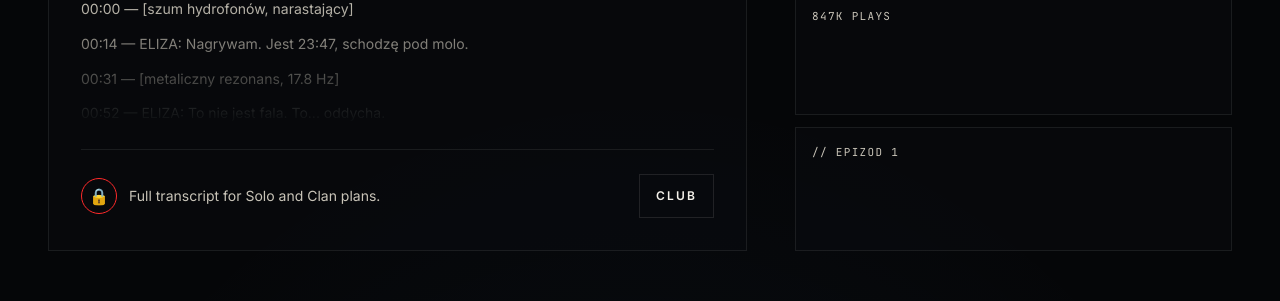
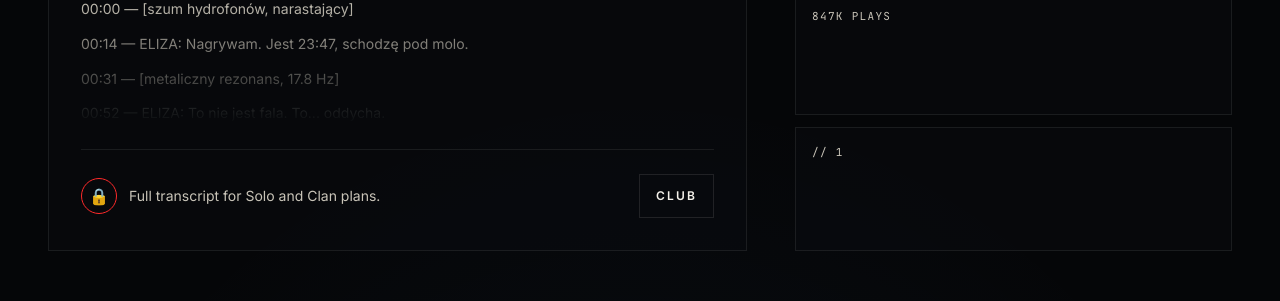
Before and after one commit to Krystiantechni/Obskura, a React (Vite) app: page /episode/1 in a window 1280 px wide. Shown: the part 1160-1461 px from the top of the page. Built offline with nearby package versions, Linux system fonts and the light colour scheme; no server answers.

Commit message:
feat(catalog): slug routes, Player title from current track (B8b-2)

```diff
--- a/src/Router.jsx
+++ b/src/Router.jsx
@@ -1,6 +1,6 @@
 /* eslint-disable react-refresh/only-export-components -- plik konfiguracji routera, nie granica fast-refresh */
 import { lazy } from "react";
-import { createBrowserRouter, Navigate, useParams } from "react-router-dom";
+import { createBrowserRouter, Navigate } from "react-router-dom";
 import Layout from "./components/layout/Layout";
 import Home from "./pages/Home";
 import RequireAuth from "./components/ui/RequireAuth";
@@ -29,12 +29,6 @@ const Creators = lazy(() => import("./pages/Creators"));
 const Support = lazy(() => import("./pages/Support"));
 const ComingSoon = lazy(() => import("./pages/ComingSoon"));
 
-// Stare PL /odcinek/:id → /episode/:id z zachowaniem identyfikatora (301 client-side).
-function LegacyEpisodeRedirect() {
-  const { id } = useParams();
-  return <Navigate to={`/episode/${id}`} replace />;
-}
-
 export const router = createBrowserRouter([
   {
     path: "/",
@@ -47,7 +41,7 @@ export const router = createBrowserRouter([
       { path: "register", element: <Register /> },
       { path: "archive", element: <Archive /> },
       { path: "club", element: <Club /> },
-      { path: "episode/:id", element: <Episode /> },
+      { path: "episode/:slug", element: <Episode /> },
       { path: "app", element: <App /> },
       { path: "forum", element: <Forum /> },
       { path: "careers", element: <Careers /> },
@@ -69,7 +63,7 @@ export const router = createBrowserRouter([
       { path: "rejestracja", element: <Navigate to="/register" replace /> },
       { path: "archiwum", element: <Navigate to="/archive" replace /> },
       { path: "klub", element: <Navigate to="/club" replace /> },
-      { path: "odcinek/:id", element: <LegacyEpisodeRedirect /> },
+      { path: "odcinek/:id", element: <Navigate to="/archive" replace /> },
       { path: "aplikacja", element: <Navigate to="/app" replace /> },
       { path: "kariera", element: <Navigate to="/careers" replace /> },
       { path: "konto", element: <Navigate to="/account" replace /> },
--- a/src/pages/Episode.jsx
+++ b/src/pages/Episode.jsx
@@ -16,7 +16,7 @@ function fmt(sec) {
 
 export default function Episode() {
   const { t } = useTranslation();
-  const { id } = useParams();
+  const { slug } = useParams();
   const [playing, setPlaying] = useState(false);
   const [progress, setProgress] = useState(0.12);
   const [liked, setLiked] = useState(false);
@@ -100,7 +100,7 @@ export default function Episode() {
               { lab: t("episode.duration"), pre: "⏱" },
               { lab: t("episode.rating"), accent: true },
               { lab: t("episode.plays") },
-              { lab: `// EPIZOD ${id}` },
+              { lab: `// ${slug}` },
             ].map((row, i) => (
               <div key={i} className={`border border-line bg-bg-1/40 px-3 py-3 sm:px-4 sm:py-4 ${row.accent ? "text-red" : "text-ink-1"}`}>{row.lab}</div>
             ))}
--- a/src/pages/Player.jsx
+++ b/src/pages/Player.jsx
@@ -168,7 +168,7 @@ export default function Player() {
             {t("player.ep_num", "Sezon 03 · Odcinek 12 · Finał")}
           </div>
           <h1 className="mb-3 font-serif text-[clamp(28px,6vw,80px)] font-medium leading-[0.95] tracking-[-0.02em] sm:mb-4 sm:text-[clamp(36px,5vw,80px)]">
-            {t("playerpage.title_p1", "Mgła nad")} <em className="italic text-ink-1">{t("playerpage.title_em", "Wisłoujściem")}</em>
+            {current?.title || t("playerpage.title_p1", "Mgła nad")} {current?.em ? <em className="italic text-ink-1">{current.em}</em> : <em className="italic text-ink-1">{t("playerpage.title_em", "Wisłoujściem")}</em>}
           </h1>
           {currentCh && (
             <div className="mt-4 font-serif text-[16px] italic text-ink-1 sm:mt-8 sm:text-[22px]">
```
